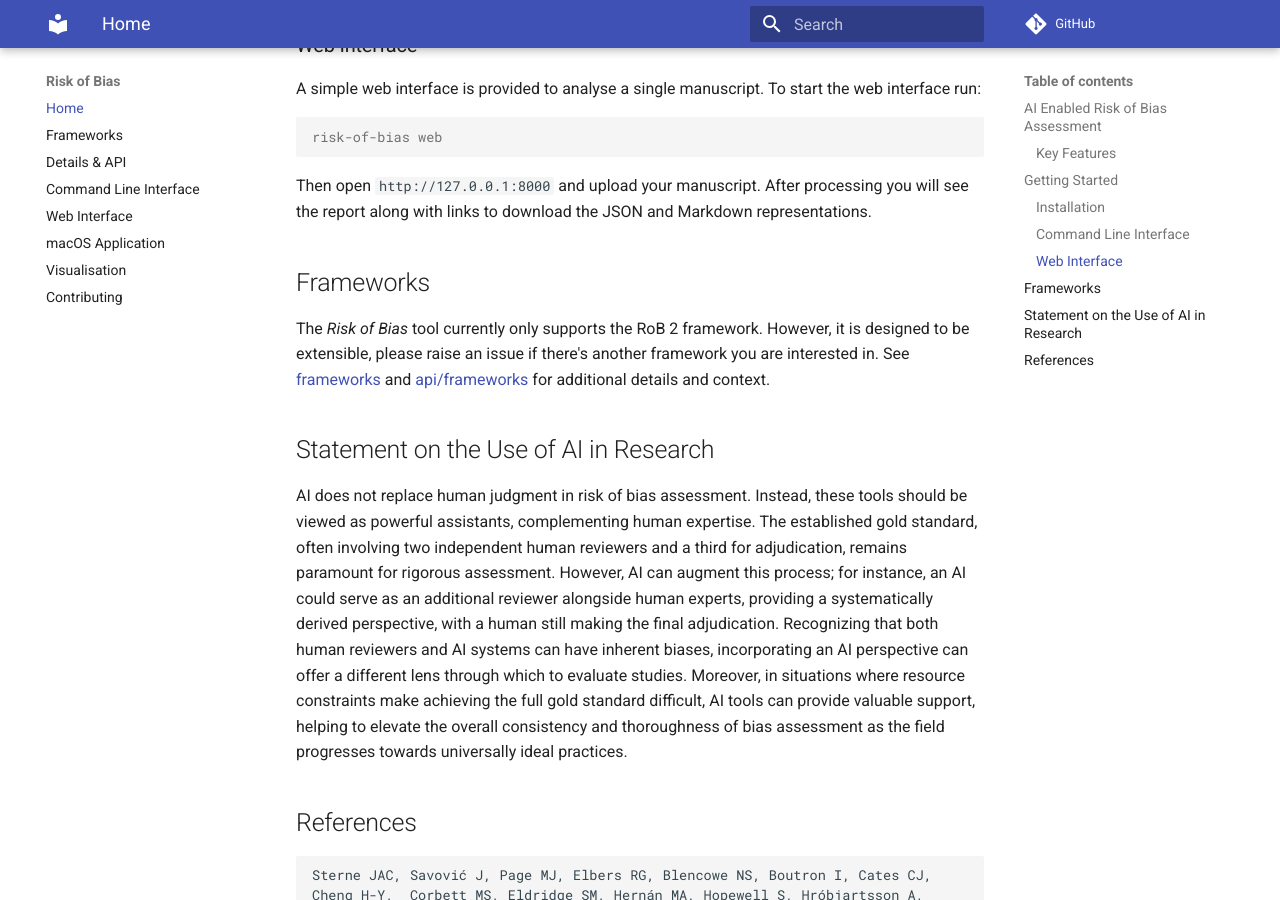
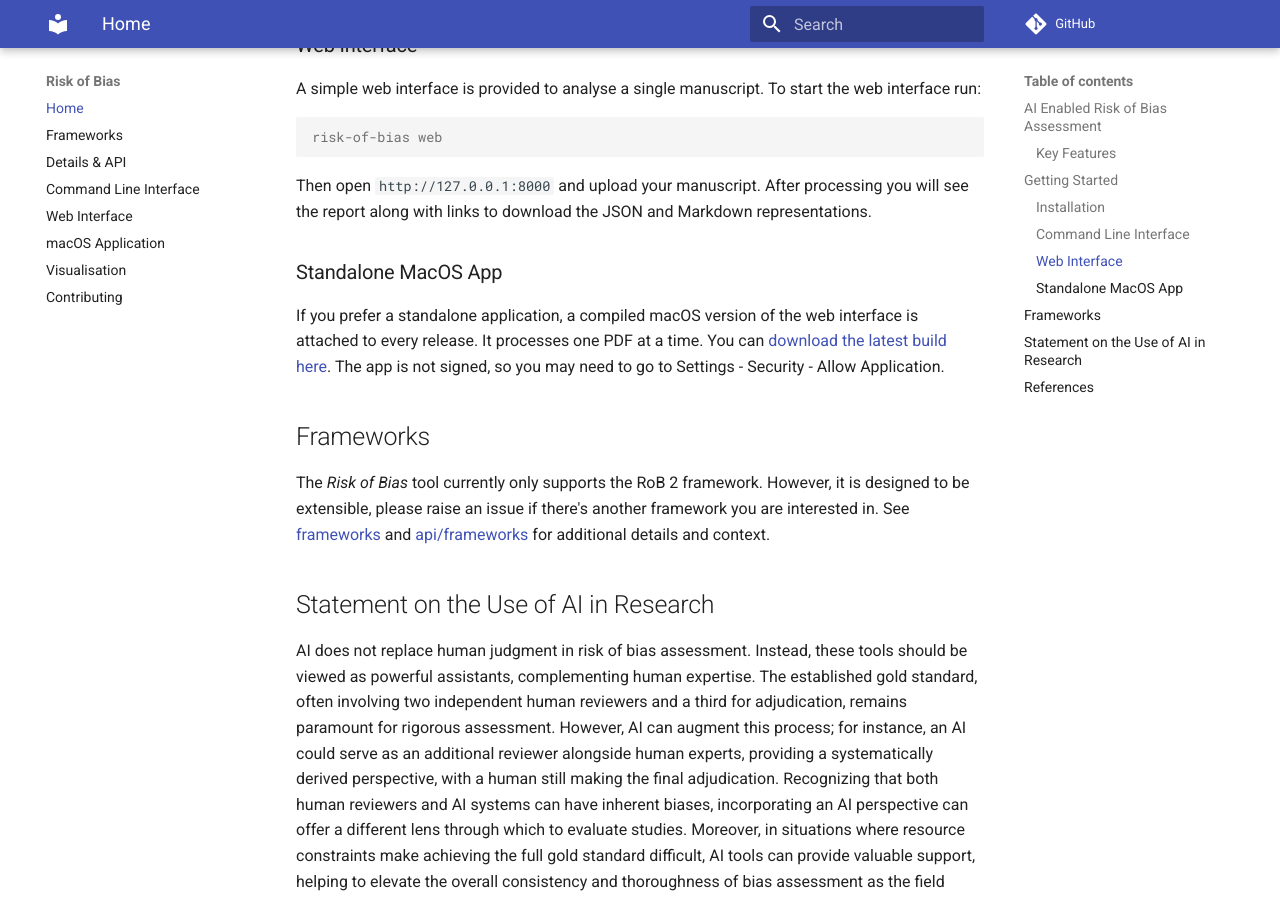
Before and after one commit to rob-luke/risk-of-bias, an MkDocs documentation site: the page built from docs/index.md, in a window 1280 px wide and 900 px high, scrolled down 1999 px. Built offline with MkDocs 1.6.1 and Material for MkDocs 9.7.7, drawn with Linux system fonts in a browser that asks for light colours; comment, search, counter and statistics services are not loaded.

Commit message:
chore: tweak wording

```diff
--- a/docs/index.md
+++ b/docs/index.md
@@ -98,6 +98,15 @@
 download the JSON and Markdown representations.
 
 
+### Standalone MacOS App
+
+If you prefer a standalone application, a compiled macOS version of the web
+interface is attached to every release. It processes one PDF at a time. You can
+[download the latest build here](https://github.com/rob-luke/risk-of-bias/releases/latest/download/RiskOfBias).
+The app is not signed, so you may need to go to Settings - Security - Allow Application.
+
+
+
 ## Frameworks
 
 The _Risk of Bias_ tool currently only supports the RoB 2 framework.
```
Also changed, not shown: README.md (+4 -0 lines).
